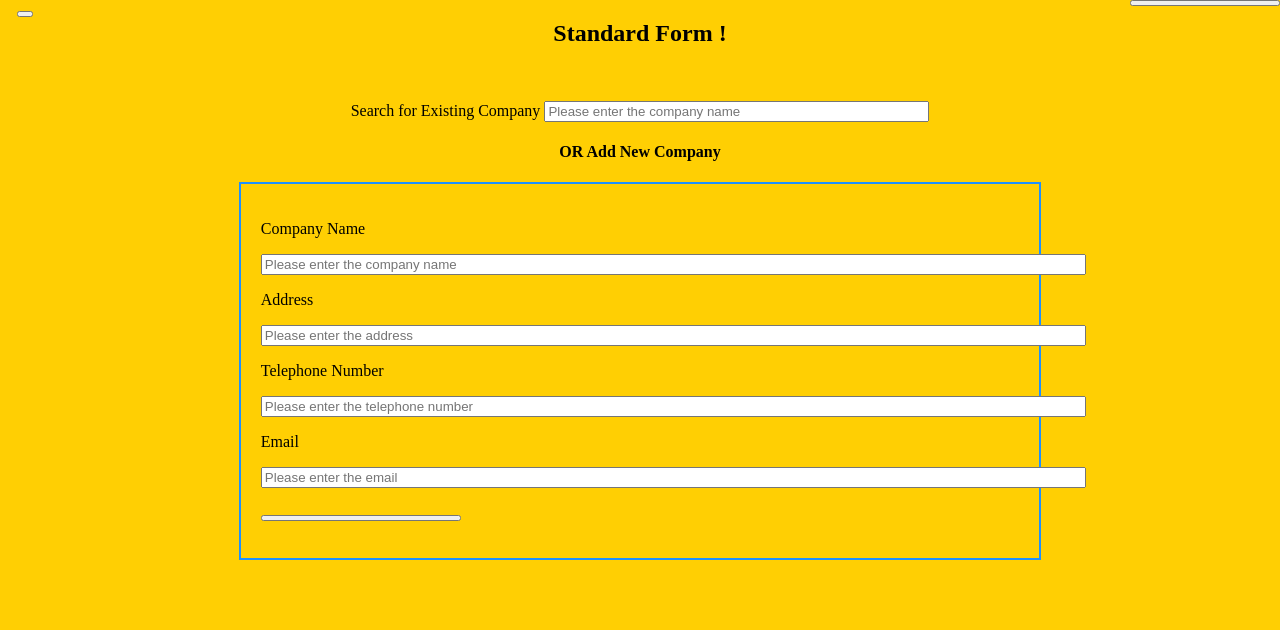
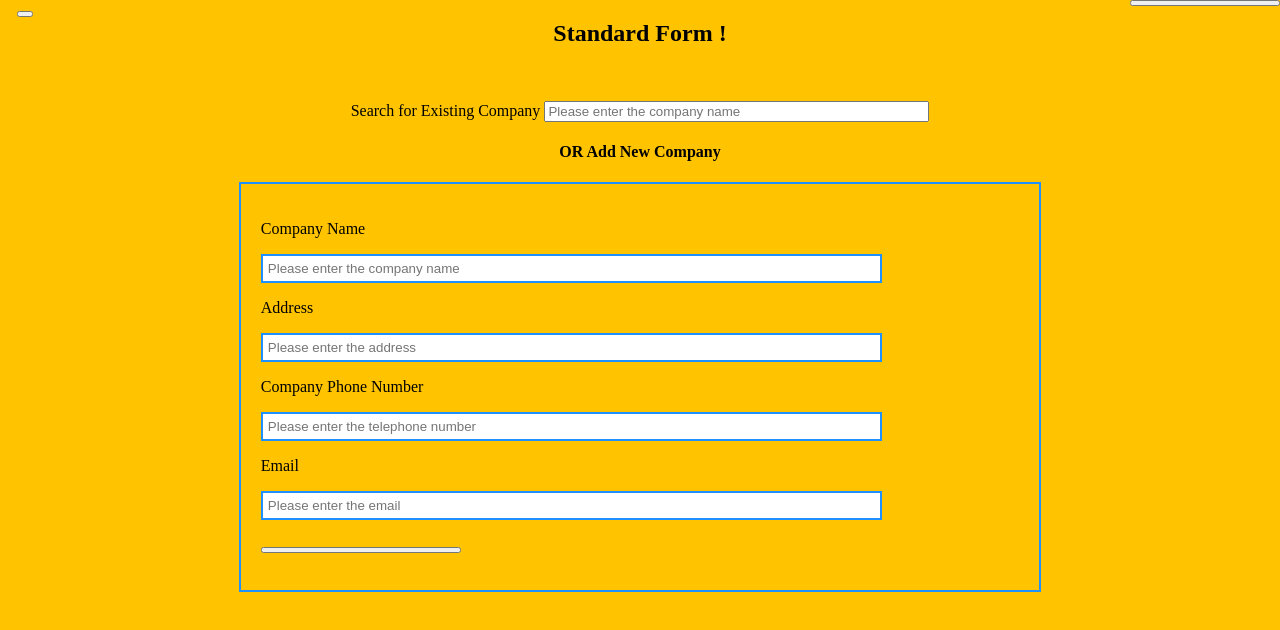
Before and after one commit to michaldurinik/purchase-order-gui, an Angular app: page /standardform in a window 1280 px wide. Shown: the top 630 px of the page. Built offline with nearby package versions, Linux system fonts and the light colour scheme; what primeng would draw is missing.

Commit message:
standard form part 1

```diff
--- a/src/app/forms/forms.component.html
+++ b/src/app/forms/forms.component.html
@@ -6,7 +6,7 @@
   <div class="logoutbutton">
     <a routerLink="/login"><button class="logoutbutton" pButton label="Logout"></button></a>
   </div>
-  <img width="250" alt="LIT Logo" src="assets/img/lit_logo.jpg"><br>
+  <img width="250" alt="LIT Logo" src="assets/img/lit_logo2.png"><br>
   <br>
   <br>
   <p><div class="divider"></div><a routerLink="/standardform"><button pButton type="button" label="Standard" class="ui-button-raised">
--- a/src/app/home/home.component.html
+++ b/src/app/home/home.component.html
@@ -5,7 +5,7 @@
   <h1>
     Welcome to {{ title }}!
   </h1>
-  <img width="250" alt="LIT Logo" src="assets/img/lit_logo.jpg"><br>
+  <img width="250" alt="LIT Logo" src="assets/img/lit_logo2.png"><br>
   <br>
   <p><a routerLink="/forms"><button pButton type="button" label="Forms" class="ui-button-raised">
   </button></a></p>
--- a/src/app/login/login.component.html
+++ b/src/app/login/login.component.html
@@ -2,7 +2,7 @@
   <h1>
     Login to {{ title }}!
   </h1>
-  <img width="250" alt="LIT Logo" src="assets/img/lit_logo.jpg"><br>
+  <img width="250" alt="LIT Logo" src="assets/img/lit_logo2.png"><br>
   <br>
 <!--  <br>-->
 <!--  <p>Username  <input type="text" size="30" pInputText placeholder="N-number" tabindex="1"></p>-->
--- /dev/null
+++ b/src/app/model/company.ts
@@ -0,0 +1,6 @@
+export class Company {
+  constructor( public companyName: string,
+               public companyAddress: string,
+               public companyPhone: string,
+               public companyEmail: string) {}
+}
--- a/src/app/services/routes.ts
+++ b/src/app/services/routes.ts
@@ -6,7 +6,7 @@ import {HomeComponent} from '../home/home.component';
 import {StandardformComponent } from '../standardform/standardform.component';
 
 export const appRoutes: Routes = [
-  { path: '', component: LoginComponent },
+  { path: '', component: HomeComponent },
   { path: 'login', component: LoginComponent },
   { path: 'home', component: HomeComponent },
   { path: 'forms', component: FormsComponent },
--- a/src/app/standardform/standardform.component.css
+++ b/src/app/standardform/standardform.component.css
@@ -21,7 +21,16 @@
 }
 .div_container {
   margin: auto;
+  position: static;
   width: 60%;
   border: 2px solid dodgerblue;
   padding: 20px;
 }
+
+.form_container {
+  margin: auto;
+  position: static;
+  width: 80%;
+  border: 2px solid dodgerblue;
+  padding: 5px;
+}
--- a/src/app/standardform/standardform.component.html
+++ b/src/app/standardform/standardform.component.html
@@ -11,17 +11,23 @@
   <p class="first">Search for Existing Company
     <input id="input" type="text" size="45" pInputText placeholder="Please enter the company name"></p>
   <h4>OR Add New Company</h4></div>
-  <div class="div_container" style="align-content: center">
-    <p class="first">Company Name</p>
-      <input type="text" size="100" pInputText placeholder="Please enter the company name">
-    <p class="first">Address</p>
-      <input type="text" size="100" pInputText placeholder="Please enter the address">
-    <p class="first">Telephone Number</p>
-      <input type="text" size="100" pInputText placeholder="Please enter the telephone number">
-    <p class="first">Email</p>
-      <input type="email" size="100" pInputText placeholder="Please enter the email">
-    <p><a routerLink="/home">
-      <button pButton type="button" label="NEXT" class="ui-button-raised">
-      </button></a></p>
-  </div>
-<br>
+<div class="div_container" style="align-content: center">
+  <form [formGroup]="form" (ngSubmit)="Submit()">
+  <p for="companyName" class="first">Company Name</p>
+  <input class="form_container" formControlName="companyName" id="companyName" type="text" size="100"
+         pInputText placeholder="Please enter the company name">
+  <p class="first">Address</p>
+  <input class="form_container" formControlName="companyAddress" id="companyAddress" type="text" size="100"
+         pInputText placeholder="Please enter the address">
+  <p class="first">Company Phone Number</p>
+  <input class="form_container" formControlName="companyPhone" id="companyPhone" type="text" size="100"
+         pInputText placeholder="Please enter the telephone number">
+  <p class="first">Email</p>
+  <input class="form_container" formControlName="companyAddress" id="companyEmail" type="email" size="100"
+         pInputText placeholder="Please enter the email">
+   <p><button pButton type="submit" label="NEXT" class="ui-button-raised" style="align-content: end">
+   </button></p>
+
+  </form>
+
+</div>
--- a/src/app/standardform/standardform.component.ts
+++ b/src/app/standardform/standardform.component.ts
@@ -1,15 +1,61 @@
-import { Component, OnInit} from '@angular/core';
-
+import { Component, OnInit } from '@angular/core';
+import {FormGroup, FormBuilder, Validators} from '@angular/forms';
 
 @Component({
   selector: 'app-standardform',
   templateUrl: './standardform.component.html',
   styleUrls: ['./standardform.component.css'],
 })
-export class StandardformComponent implements OnInit {
-  title = 'LIT Purchase Order';
-  constructor() { }
+export class StandardformComponent  {
+  form: FormGroup;
 
-  ngOnInit() {
+  constructor(private formBuilder: FormBuilder) {
+    this.form = this.formBuilder.group({
+      companyName: ['', Validators.required],
+      companyAddress: ['', Validators.required],
+      companyPhone: ['', Validators.required],
+      companyEmail: ['', Validators.required],
+
+    });
+  }
+  Submit() {
+    console.log(this.form.value);
   }
 }
+
+/*
+import { Component, OnInit} from '@angular/core';
+import {FormGroup, FormControl, FormBuilder, Validators} from '@angular/forms';
+import { Company } from '../model/company';
+
+@Component({
+  selector: 'app-standardform',
+  templateUrl: './standardform.component.html',
+  styleUrls: ['./standardform.component.css'],
+})
+
+export class StandardformComponent implements OnInit {
+  companyForm: FormGroup;
+  roles: Array<string> = [
+    'Guest',
+    'Admin',
+    'Owner',
+    'Operator'
+  ];
+  constructor(private formBuilder: FormBuilder) {
+    this.companyForm = this.formBuilder.group({
+      companyName: [''],
+      companyAddress: [''],
+      companyPhone: [''],
+      companyEmail: ['']
+    });
+  }
+  ngOnInit() {
+    this.companyForm  =  this.formBuilder.group({
+      companyName: ['', Validators.required],
+      companyAddress: ['', Validators.required],
+      companyPhone: ['', Validators.required],
+      companyEmail: ['', Validators.required]
+    });
+}}
+*/
--- a/src/styles.css
+++ b/src/styles.css
@@ -1,5 +1,5 @@
 /* You can add global styles to this file, and also import other style files */
 html {
-  background-color: #FFCF03;
+  background-color: #FFC300;
 }
 /*@import "~bootstrap/dist/css/bootstrap.min.css";*/
```
Also changed, not shown: src/assets/img/lit_logo2.png (added).
